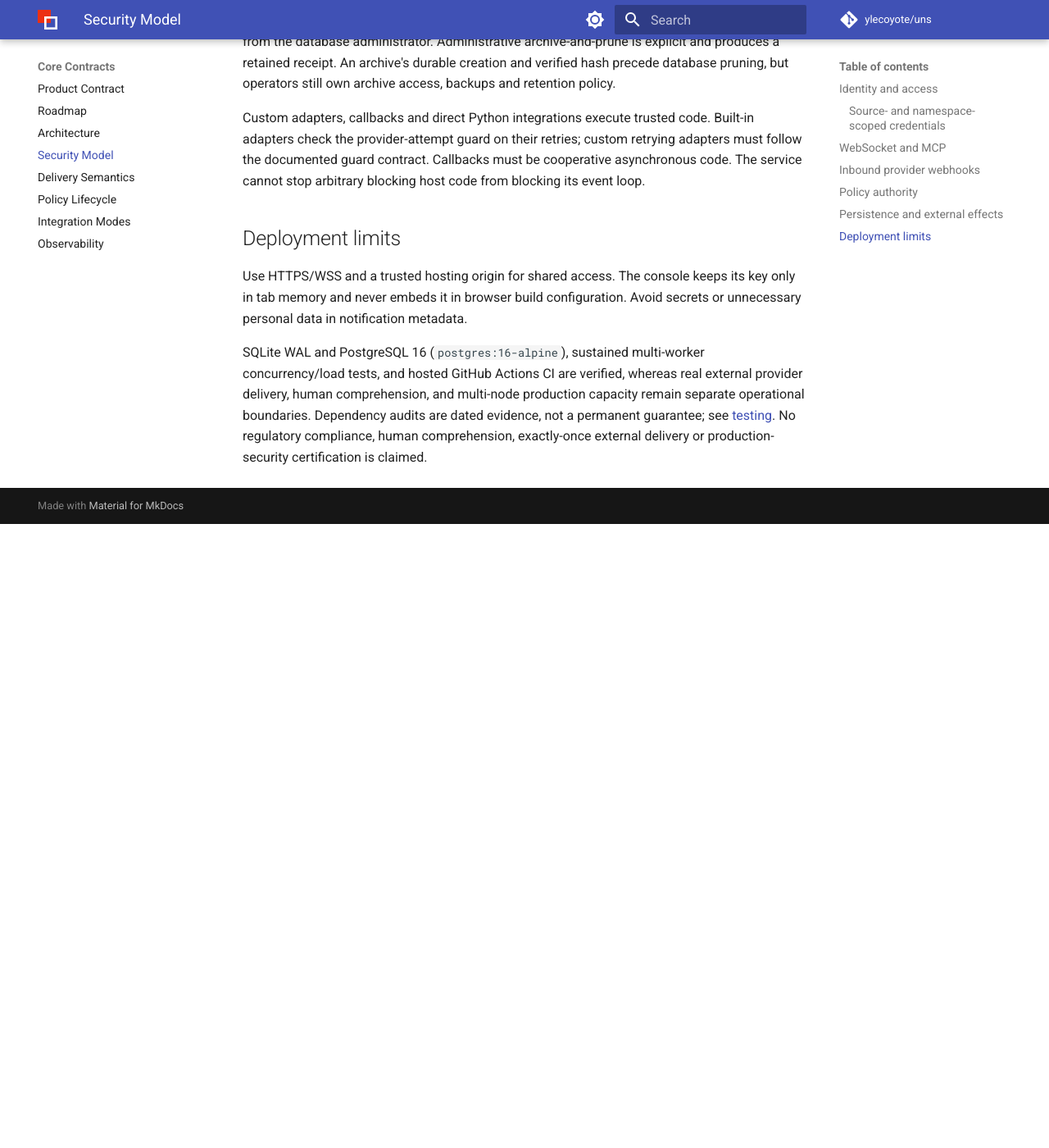
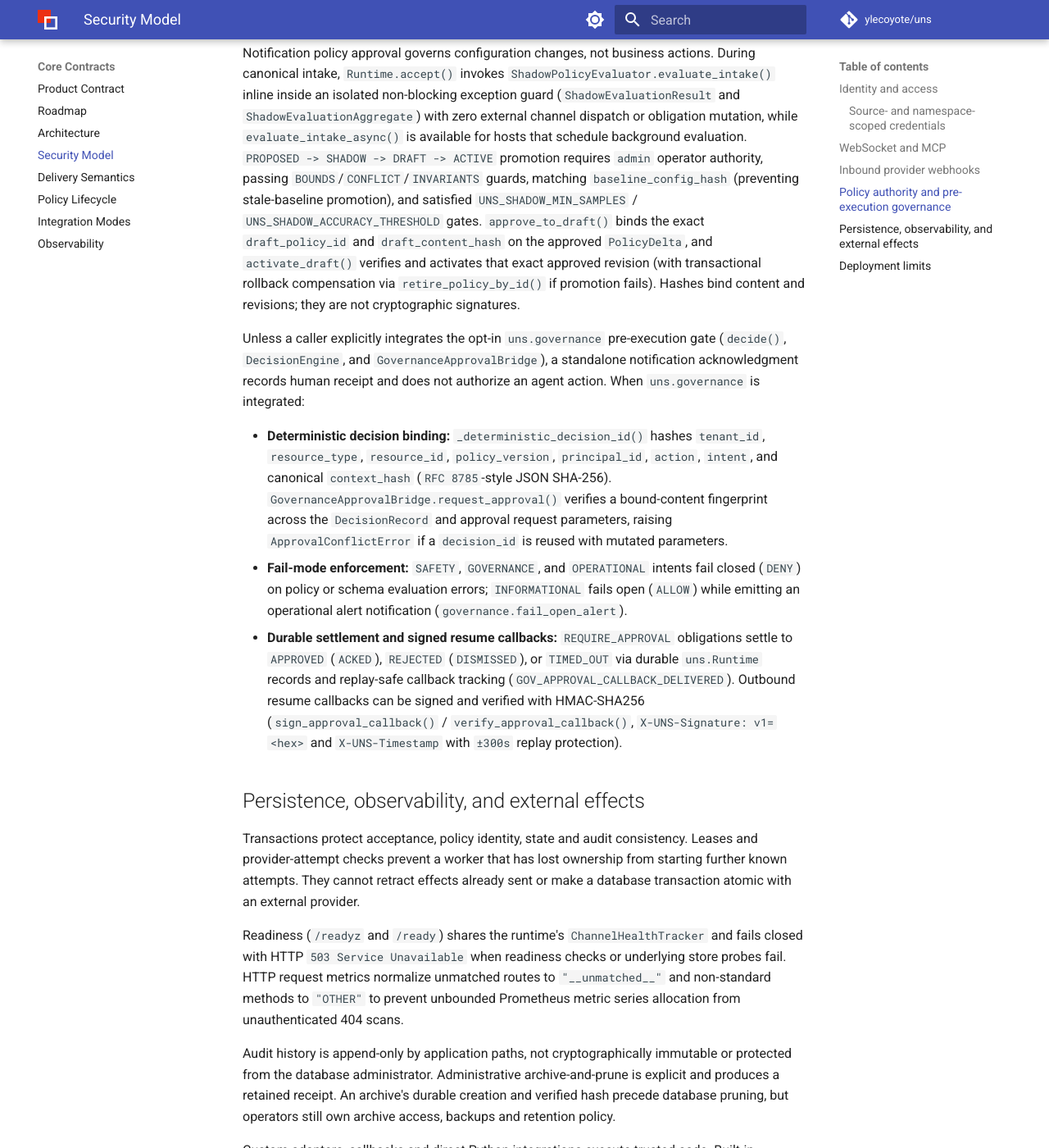
Before and after one commit to ylecoyote/uns, an MkDocs documentation site: the page built from docs/SECURITY-MODEL.md, in a window 1280 px wide and 1400 px high, scrolled down 4108 px. Shown: the whole window at 82% size. Built offline with MkDocs 1.6.1 and Material for MkDocs 9.7.7, drawn with Linux system fonts in a browser that asks for light colours; comment, search, counter and statistics services are not loaded; before the commit the page ends 4747 px from its top, so only the background shows below that; some of the changed text lies outside the part shown.

Commit message:
docs(security): sync SECURITY-MODEL.md with v0.6.1 and governance boundaries (#51)
Co-authored-by: ylecoyote <ylecoyote@outlook.com>

```diff
--- a/docs/SECURITY-MODEL.md
+++ b/docs/SECURITY-MODEL.md
@@ -4,14 +4,14 @@
 
 HTTP reads and mutations require the configured operator API key by default. Only `/health` and `/healthz` expose minimal unauthenticated liveness. Readiness, metrics, runtime inspection, notification state, policies and console data are protected. Configure `UNS_API_KEY` and `UNS_API_PRINCIPAL`.
 
-The primary `UNS_API_KEY` grants full operator authority (`admin`, `producer`, `responder`, `observer`). For deployments where independent applications, ACK bots, or dashboards should not hold administrative authority (`POST /api/v1/policies/reload`, `DELETE /api/v1/dlq/{id}`, `POST /api/v1/runtime/notifications/{id}/replay`), UNS supports optional capability-scoped credentials:
+The primary `UNS_API_KEY` grants full operator authority (`admin`, `producer`, `responder`, `observer`). For deployments where independent applications, ACK bots, or dashboards should not hold administrative authority (`POST /api/v1/policies/reload`, `POST /api/v1/policies/proposals` with `promote_to_shadow=true`, `POST /api/v1/policies/proposals/{id}/shadow|approve|activate|reject`, `POST /api/v1/policies/revisions/{id}/activate`, `DELETE /api/v1/dlq/{id}`, `POST /api/v1/runtime/notifications/{id}/replay`, and `GET /metrics`), UNS supports optional capability-scoped credentials:
 
 | Environment Variable | Principal Variable | Granted Scopes | Permitted Operations |
 |---|---|---|---|
-| `UNS_API_KEY` | `UNS_API_PRINCIPAL` | `admin`, `producer`, `responder`, `observer` | Full operator access (all write, response, admin, and read routes) |
-| `UNS_PRODUCER_API_KEY` | `UNS_PRODUCER_API_PRINCIPAL` | `producer`, `observer` | Submit and simulate notifications (`POST /api/v1/notifications*`) and read status/audit |
-| `UNS_RESPONDER_API_KEY` | `UNS_RESPONDER_API_PRINCIPAL` | `responder`, `observer` | Acknowledge or dismiss notifications through HTTP (`POST /api/v1/notifications/{id}/ack`, `/dismiss`) or WebSocket commands, and read status/audit |
-| `UNS_OBSERVER_API_KEY` | `UNS_OBSERVER_API_PRINCIPAL` | `observer` | Read-only access to Console (`/ui/*`), status, readiness (`/readyz`), and WebSocket streams |
+| `UNS_API_KEY` | `UNS_API_PRINCIPAL` | `admin`, `producer`, `responder`, `observer` | Full operator access (all write, response, admin, `/metrics`, and read routes) |
+| `UNS_PRODUCER_API_KEY` | `UNS_PRODUCER_API_PRINCIPAL` | `producer`, `observer` | Submit and simulate notifications (`POST /api/v1/notifications*`), create `PROPOSED` policy deltas (`promote_to_shadow=false`), and read scoped status/audit |
+| `UNS_RESPONDER_API_KEY` | `UNS_RESPONDER_API_PRINCIPAL` | `responder`, `observer` | Acknowledge or dismiss notifications through HTTP (`POST /api/v1/notifications/{id}/ack`, `/dismiss`) or WebSocket commands, and read scoped status/audit |
+| `UNS_OBSERVER_API_KEY` | `UNS_OBSERVER_API_PRINCIPAL` | `observer` | Read-only access to Console (`/ui/*`), status, audit, DLQ, runtime inspection, readiness (`/readyz`), and WebSocket streams within configured source/namespace bounds |
 
 Out-of-scope HTTP calls with a valid scoped key return `403 Forbidden` (`insufficient_scope`). Shared keys still identify a configured principal rather than individual end-user identities.
 
@@ -21,10 +21,11 @@ Role credentials (`UNS_PRODUCER_API_KEY`, `UNS_RESPONDER_API_KEY`, `UNS_OBSERVER
 
 - **Role-level environment bounds:** `UNS_PRODUCER_ALLOWED_SOURCES`, `UNS_PRODUCER_ALLOWED_NAMESPACES`, `UNS_RESPONDER_ALLOWED_SOURCES`, `UNS_RESPONDER_ALLOWED_NAMESPACES`, `UNS_OBSERVER_ALLOWED_SOURCES`, `UNS_OBSERVER_ALLOWED_NAMESPACES`.
 - **Multi-team JSON array (`UNS_SCOPED_API_KEYS`):** Each entry specifies `key`, `principal` (or `subject`), `role` (`admin`, `producer`, `responder`, `observer`) or `scopes`, `allowed_sources`, and `allowed_namespaces`.
+- **Fail-closed empty scope sets:** Omitted bounds default to instance-wide `("*",)`, whereas explicitly empty `allowed_sources` or `allowed_namespaces` tuples fail closed (`403 Forbidden`, `namespace_or_source_forbidden`).
 - **Enforcement across transports:**
-  - **HTTP REST & Console (`/ui/*`):** Out-of-scope `send`, `simulate`, `ack`, `dismiss`, `status`, `/ui/deliveries/{id}`, and `/ui/policies/effective` calls return `403 Forbidden` (`namespace_or_source_forbidden`). Collection endpoints (`/ui/deliveries`, `/ui/policies/active`, `/ui/policies/revisions`) filter results to the principal's allowed namespaces.
+  - **HTTP REST & Console (`/ui/*`):** Out-of-scope single-record calls (`send`, `simulate`, `ack`, `dismiss`, `/api/v1/notifications/{id}/status`, `/api/v1/notifications/{id}/delivery`, `/api/v1/notifications/{id}/audit`, `/api/v1/runtime/notifications/{id}`, `/api/v1/runtime/notifications/{id}/replay`, `/api/v1/dlq/{id}`, `/ui/deliveries/{id}`, `/ui/deliveries/{id}/timeline`, and `/ui/policies/effective`) return `403 Forbidden` (`namespace_or_source_forbidden`). Collection endpoints (`/api/v1/runtime/dead-letters`, `/api/v1/dlq`, `/ui/deliveries`, `/ui/audit`) filter results to the principal's `allowed_sources` and `allowed_namespaces`, and policy listing endpoints (`/ui/policies/active`, `/ui/policies/revisions`) filter to `allowed_namespaces`.
   - **WebSocket (`/ws/agents/{agent_id}`):** Both live push delivery and `subscribe` replay filter notifications by the connected principal's `allowed_sources` and `allowed_namespaces`, and out-of-scope `ack` frames return `{type: "error", error: "namespace_or_source_forbidden"}`.
-  - **MCP (`uns-mcp`):** `UNS_MCP_ALLOWED_SOURCES` and `UNS_MCP_ALLOWED_NAMESPACES` enforce the same source and namespace bounds on `simulate_signal`, `send_signal`, `ack_notification`, `dismiss_notification`, `get_effective_policy`, and `list_deliveries`.
+  - **MCP (`uns-mcp`):** `UNS_MCP_ALLOWED_SOURCES` and `UNS_MCP_ALLOWED_NAMESPACES` enforce the same source and namespace bounds across `simulate_signal`, `send_signal`, `ack_notification`, `dismiss_notification`, `get_effective_policy`, `get_notification_status`, `get_ack_status`, `get_delivery_status`, `get_audit_trail`, `list_deliveries`, `list_dlq`, and `list_audit_events`.
 
 Mandatory event emission and classification belong in trusted host code (for example, an application worker or agent supervisor emitting a signal when a job exhausts its retry budget), rather than relying on an untrusted model prompt to self-report failures. UNS's durability guarantee begins at its acceptance boundary (`202 Accepted`).
 
@@ -45,20 +46,28 @@ The MCP CLI exposes trusted local stdio. It is read-only by default. Write-enabl
 Inbound provider webhooks (`POST /api/v1/webhooks/slack` and `POST /api/v1/webhooks/pagerduty`) do not use Bearer API keys because external SaaS providers authenticate callbacks with per-request HMAC-SHA256 signatures over the raw HTTP request body:
 
 - **Fail-Closed Default:** Both endpoints return `503 Service Unavailable` when their respective signing secret (`UNS_SLACK_SIGNING_SECRET` or `UNS_PAGERDUTY_WEBHOOK_SECRET`) is unset or empty.
-- **Slack Interactivity (`POST /api/v1/webhooks/slack`):** Enforces a 256 KB body size limit (`413`), verifies `X-Slack-Request-Timestamp` within a `±300` second replay window, and validates `X-Slack-Signature` (`v0=<hex>`) using constant-time `hmac.compare_digest` over `v0:{timestamp}:{raw_body}`. Authenticated `block_actions` attribute the terminal transition to `slack:<team_id>:<user_id>` (with `slack_user_name`, `slack_channel_id`, and `slack_action_id` recorded in audit metadata) and resolve follower notifications to their canonical `obligation_owner_id`.
-- **PagerDuty v3 Webhooks (`POST /api/v1/webhooks/pagerduty`):** Enforces a 256 KB body size limit (`413`) and validates `X-PagerDuty-Signature` (`v1=<hex>`, supporting comma-separated signatures during secret rotation) using constant-time `hmac.compare_digest` over the raw request body. Validated `incident.acknowledged` and `incident.resolved` events resolve `uns-<dedup_key>` / `uns-<notification_id>` to the canonical owner notification and attribute transitions to `pagerduty:<agent_id>`.
+- **Slack Interactivity (`POST /api/v1/webhooks/slack`):** Enforces a streaming 256 KB body size limit (`413`) before buffering (`_read_bounded_body`), verifies `X-Slack-Request-Timestamp` within a `±300` second replay window, and validates `X-Slack-Signature` (`v0=<hex>`) using constant-time `hmac.compare_digest` over `v0:{timestamp}:{raw_body}`. Authenticated `block_actions` attribute the terminal transition to `slack:<team_id>:<user_id>` (with `slack_user_name`, `slack_channel_id`, and `slack_action_id` recorded in audit metadata) and resolve follower notifications to their canonical `obligation_owner_id`.
+- **PagerDuty v3 Webhooks (`POST /api/v1/webhooks/pagerduty`):** Enforces a streaming 256 KB body size limit (`413`) before buffering and validates `X-PagerDuty-Signature` (`v1=<hex>`, supporting comma-separated signatures during secret rotation) using constant-time `hmac.compare_digest` over the raw request body. Outbound PagerDuty Events v2 triggers scope the provider incident `dedup_key` per canonical obligation (`uns-pd-<obligation_owner_id>` via `uns_obligation_dedup_key`) so isolated sources/namespaces cannot collide on identical producer `dedup_key` strings. Validated `incident.acknowledged` and `incident.resolved` webhooks resolve `uns-pd-<obligation_owner_id>` / `uns-<notification_id>` (rejecting ambiguous raw `dedup_key` matches across multiple obligations) to the canonical owner notification and attribute transitions to `pagerduty:<agent_id>`.
 
-## Policy authority
+## Policy authority and pre-execution governance
 
 Canonical intake, simulation and effective-policy inspection use runtime-scoped persisted snapshots. Producer overrides cannot change an ACTIVE policy's resolved delivery mode, channels, acknowledgment requirement, timeout, priority or configured intent. Matching values remain compatible. No producer payload can grant an administrative exception.
 
 Canonical intake also rejects adapter-control metadata such as `slack_channel`, `email_to`, `pagerduty_severity`, and WebSocket recipient controls. Other metadata remains event data. Direct low-level adapter integrations remain trusted code and must not be mistaken for a protected producer API.
 
-Notification policy approval governs configuration changes, not business actions. During canonical intake, `Runtime.accept()` invokes `ShadowPolicyEvaluator.evaluate_intake()` inline inside an isolated non-blocking exception guard (`ShadowEvaluationResult` and `ShadowEvaluationAggregate`) with zero external channel dispatch or obligation mutation, while `evaluate_intake_async()` is available for hosts that schedule background evaluation. `SHADOW -> DRAFT -> ACTIVE` promotion requires `admin` operator authority, passing `BOUNDS`/`CONFLICT`/`INVARIANTS` guards, matching `baseline_config_hash` (preventing stale-baseline promotion), and satisfied `UNS_SHADOW_MIN_SAMPLES` / `UNS_SHADOW_ACCURACY_THRESHOLD` gates. Hashes bind content and revisions; they are not cryptographic signatures.
+Notification policy approval governs configuration changes, not business actions. During canonical intake, `Runtime.accept()` invokes `ShadowPolicyEvaluator.evaluate_intake()` inline inside an isolated non-blocking exception guard (`ShadowEvaluationResult` and `ShadowEvaluationAggregate`) with zero external channel dispatch or obligation mutation, while `evaluate_intake_async()` is available for hosts that schedule background evaluation. `PROPOSED -> SHADOW -> DRAFT -> ACTIVE` promotion requires `admin` operator authority, passing `BOUNDS`/`CONFLICT`/`INVARIANTS` guards, matching `baseline_config_hash` (preventing stale-baseline promotion), and satisfied `UNS_SHADOW_MIN_SAMPLES` / `UNS_SHADOW_ACCURACY_THRESHOLD` gates. `approve_to_draft()` binds the exact `draft_policy_id` and `draft_content_hash` on the approved `PolicyDelta`, and `activate_draft()` verifies and activates that exact approved revision (with transactional rollback compensation via `retire_policy_by_id()` if promotion fails). Hashes bind content and revisions; they are not cryptographic signatures.
 
-## Persistence and external effects
+Unless a caller explicitly integrates the opt-in `uns.governance` pre-execution gate (`decide()`, `DecisionEngine`, and `GovernanceApprovalBridge`), a standalone notification acknowledgment records human receipt and does not authorize an agent action. When `uns.governance` is integrated:
+
+- **Deterministic decision binding:** `_deterministic_decision_id()` hashes `tenant_id`, `resource_type`, `resource_id`, `policy_version`, `principal_id`, `action`, `intent`, and canonical `context_hash` (`RFC 8785`-style JSON SHA-256). `GovernanceApprovalBridge.request_approval()` verifies a bound-content fingerprint across the `DecisionRecord` and approval request parameters, raising `ApprovalConflictError` if a `decision_id` is reused with mutated parameters.
+- **Fail-mode enforcement:** `SAFETY`, `GOVERNANCE`, and `OPERATIONAL` intents fail closed (`DENY`) on policy or schema evaluation errors; `INFORMATIONAL` fails open (`ALLOW`) while emitting an operational alert notification (`governance.fail_open_alert`).
+- **Durable settlement and signed resume callbacks:** `REQUIRE_APPROVAL` obligations settle to `APPROVED` (`ACKED`), `REJECTED` (`DISMISSED`), or `TIMED_OUT` via durable `uns.Runtime` records and replay-safe callback tracking (`GOV_APPROVAL_CALLBACK_DELIVERED`). Outbound resume callbacks can be signed and verified with HMAC-SHA256 (`sign_approval_callback()` / `verify_approval_callback()`, `X-UNS-Signature: v1=<hex>` and `X-UNS-Timestamp` with `±300s` replay protection).
+
+## Persistence, observability, and external effects
 
 Transactions protect acceptance, policy identity, state and audit consistency. Leases and provider-attempt checks prevent a worker that has lost ownership from starting further known attempts. They cannot retract effects already sent or make a database transaction atomic with an external provider.
+
+Readiness (`/readyz` and `/ready`) shares the runtime's `ChannelHealthTracker` and fails closed with HTTP `503 Service Unavailable` when readiness checks or underlying store probes fail. HTTP request metrics normalize unmatched routes to `"__unmatched__"` and non-standard methods to `"OTHER"` to prevent unbounded Prometheus metric series allocation from unauthenticated 404 scans.
 
 Audit history is append-only by application paths, not cryptographically immutable or protected from the database administrator. Administrative archive-and-prune is explicit and produces a retained receipt. An archive's durable creation and verified hash precede database pruning, but operators still own archive access, backups and retention policy.
 
```
